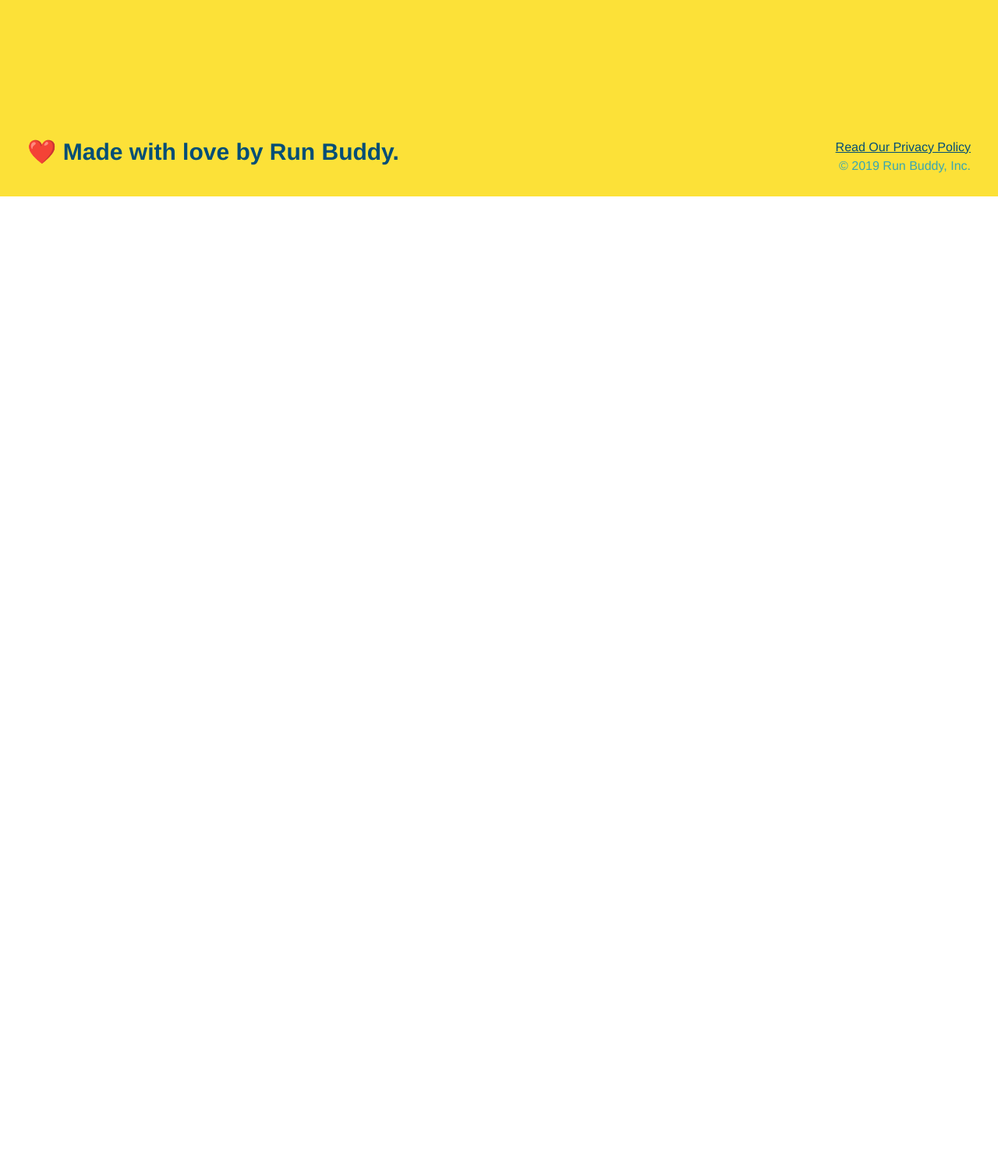
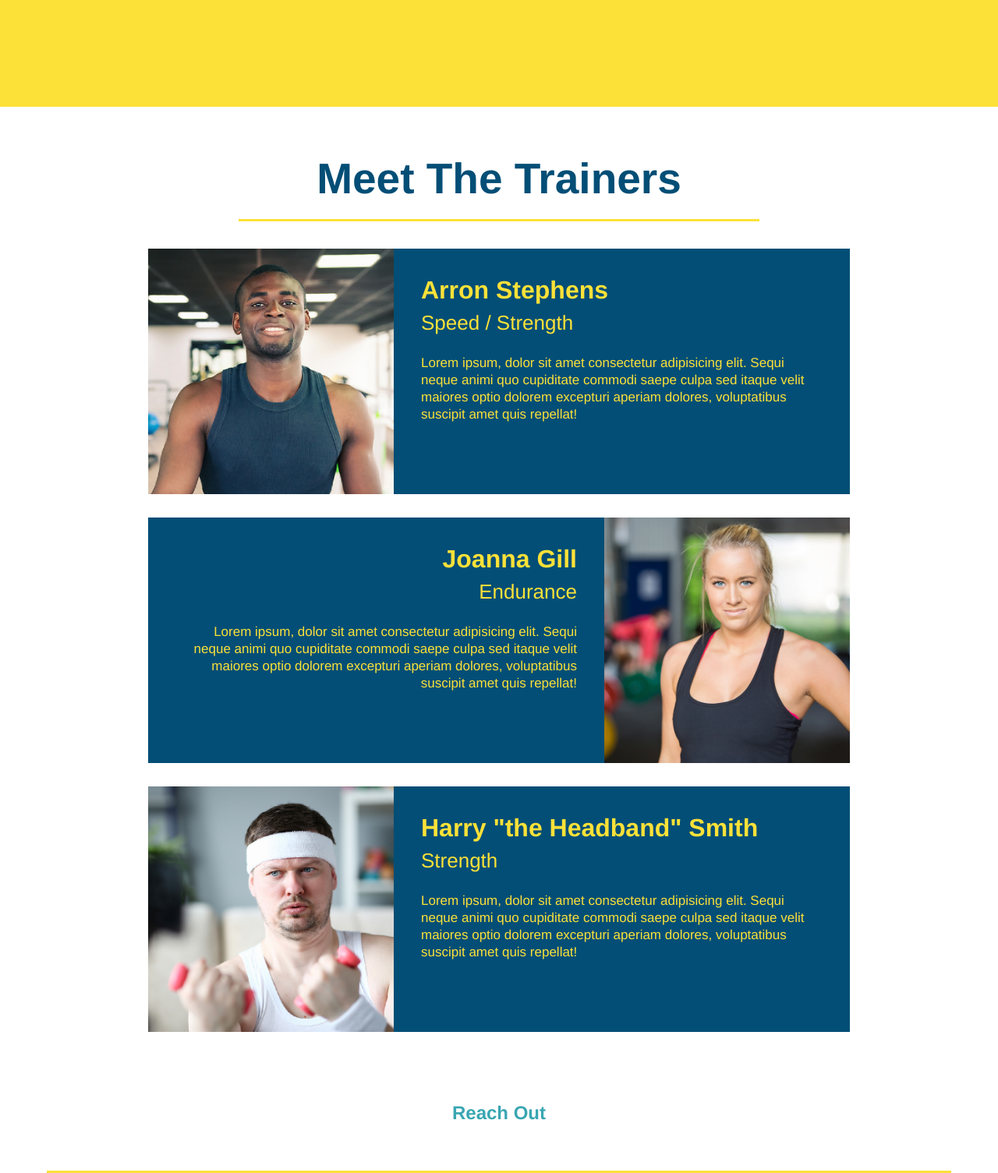
Before and after one commit to mcmelton18/run-buddy, a plain HTML site: page index.html in a window 1280 px wide. Shown: the part 2557-4062 px from the top of the page at 78% size. Before the commit the page ends 2809 px from the top, so only its background shows below. Drawn offline with Linux system fonts and the light colour scheme.

Commit message:
meet the trainers section

```diff
--- a/assets/css/style.css
+++ b/assets/css/style.css
@@ -178,3 +178,50 @@ section {
 .steps span {
   font-size: 38px;
 }
+
+.trainers {
+  text-align: center;
+}
+
+.trainer {
+  width: 900px;
+  margin: 0 auto 30px auto;
+  background: #024e76;
+  color: #fce138;
+  overflow: auto;
+}
+
+.trainer img {
+  width: 35%;
+  float: left;
+}
+
+.trainer-bio {
+  padding: 35px;
+  float: left;
+  width: 65%;
+}
+
+.text-left {
+  text-align: left;
+}
+
+.text-right {
+  text-align: right;
+}
+
+.trainer-bio h3 {
+  font-size: 32px;
+  margin-bottom: 8px;
+}
+
+.trainer-bio h4 {
+  font-weight: lighter;
+  font-size: 26px;
+  margin-bottom: 25px;
+}
+
+.trainer-bio p {
+  font-size: 17px;
+  line-height: 1.3;
+}
--- a/index.html
+++ b/index.html
@@ -105,6 +105,56 @@
   </div>
 </section>
 
+  <!-- "meet the trainers" section -->
+  <section id="your-trainers" class="trainers">
+    <h2 class="section-title primary-border">
+      Meet The Trainers
+    </h2>
+
+    <!-- first trainer bio -->
+    <article class="trainer">
+      <img src="./assets/images/trainer-1.jpg" alt="Arron Stephens in his workout clothes, ready to pump iron" />
+      <div class="trainer-bio text-left">
+        <h3>Arron Stephens</h3>
+        <h4>Speed / Strength</h4>
+        <p>
+          Lorem ipsum, dolor sit amet consectetur adipisicing elit. Sequi neque animi quo cupiditate commodi saepe culpa sed
+          itaque velit maiores optio dolorem excepturi aperiam dolores, voluptatibus suscipit amet quis repellat!
+        </p>
+      </div>
+    </article>
+
+    <!-- second trainer bio -->
+    <article class="trainer">
+      <div class="trainer-bio text-right">
+        <h3>Joanna Gill</h3>
+        <h4>Endurance</h4>
+        <p>
+          Lorem ipsum, dolor sit amet consectetur adipisicing elit. Sequi neque animi quo cupiditate commodi saepe culpa sed
+          itaque velit maiores optio dolorem excepturi aperiam dolores, voluptatibus suscipit amet quis repellat!
+        </p>
+      </div>
+      <img src="./assets/images/trainer-2.jpg" alt="Joanna Gill cooling off after a workout" />
+    </article>
+
+    <!-- third trainer bio -->
+    <article class="trainer">
+      <img src="./assets/images/trainer-3.jpg" alt="Harry Smith wearing a headband and lifting comically small pink weights" />
+      <div class="trainer-bio text-left">
+        <h3>Harry "the Headband" Smith</h3>
+        <h4>Strength</h4>
+        <p>
+          Lorem ipsum, dolor sit amet consectetur adipisicing elit. Sequi neque animi quo cupiditate commodi saepe culpa sed
+          itaque velit maiores optio dolorem excepturi aperiam dolores, voluptatibus suscipit amet quis repellat!
+        </p>
+      </div>
+    </article>
+
+  <!-- "reach out" section -->
+  <section>
+    <h2>Reach Out</h2>
+  </section>
+
   <!-- footer -->
   <footer>
     <h2>❤️ Made with love by Run Buddy.</h2>
```
Also changed, not shown: assets/images/trainer-1.jpg (added), assets/images/trainer-2.jpg (added), assets/images/trainer-3.jpg (added).
